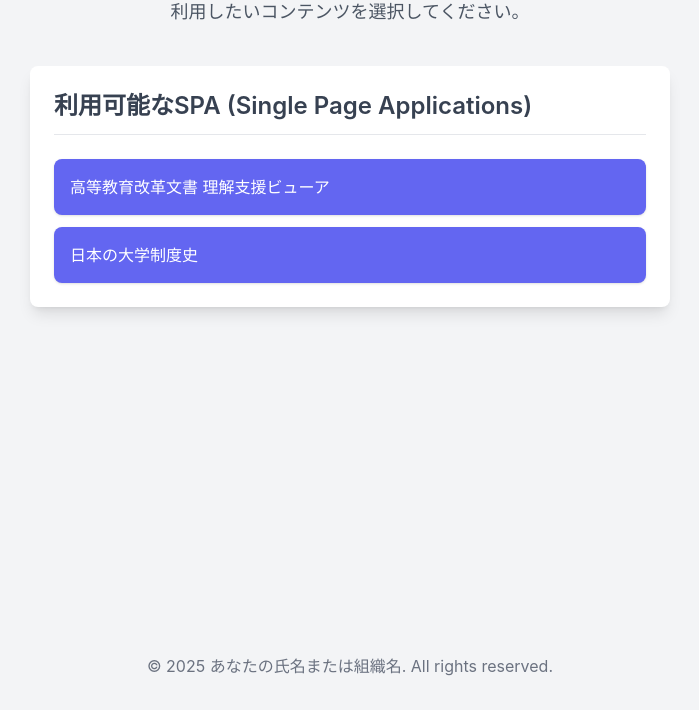
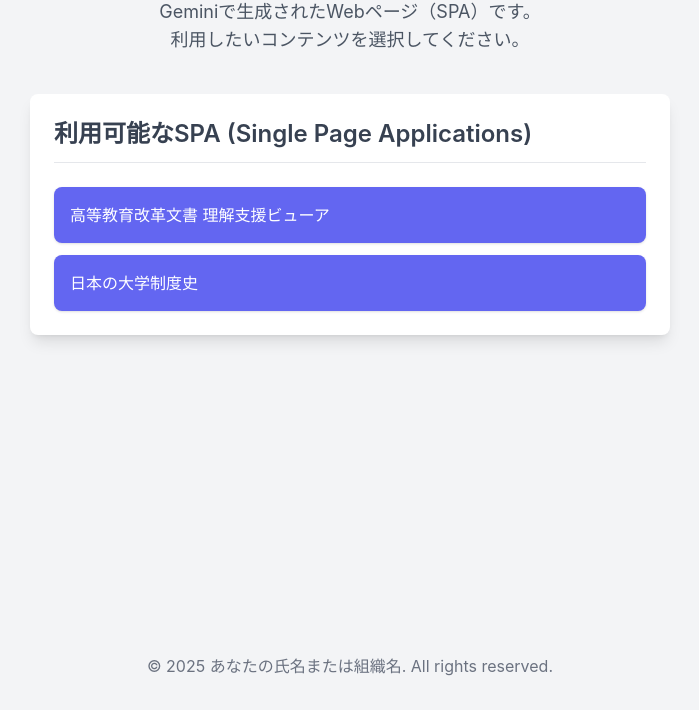
Before and after one commit to tak-tera/gemini_genalated, a plain HTML site: page index.html in a window 1280 px wide. Shown: the part 90-800 px from the top of the page, without its empty margins (290-989 px from the left). Drawn offline with nearby package versions, Linux system fonts and the light colour scheme.

Commit message:
Update index.html

```diff
--- a/index.html
+++ b/index.html
@@ -17,7 +17,7 @@
 
     <header class="mb-10 text-center">
         <h1 class="text-4xl font-bold text-indigo-600">プロジェクト一覧</h1>
-        <p class="text-lg text-gray-600 mt-2">利用したいコンテンツを選択してください。</p>
+        <p class="text-lg text-gray-600 mt-2">Geminiで生成されたWebページ（SPA）です。</br>利用したいコンテンツを選択してください。</p>
     </header>
 
     <main class="w-full max-w-2xl px-4">
```
